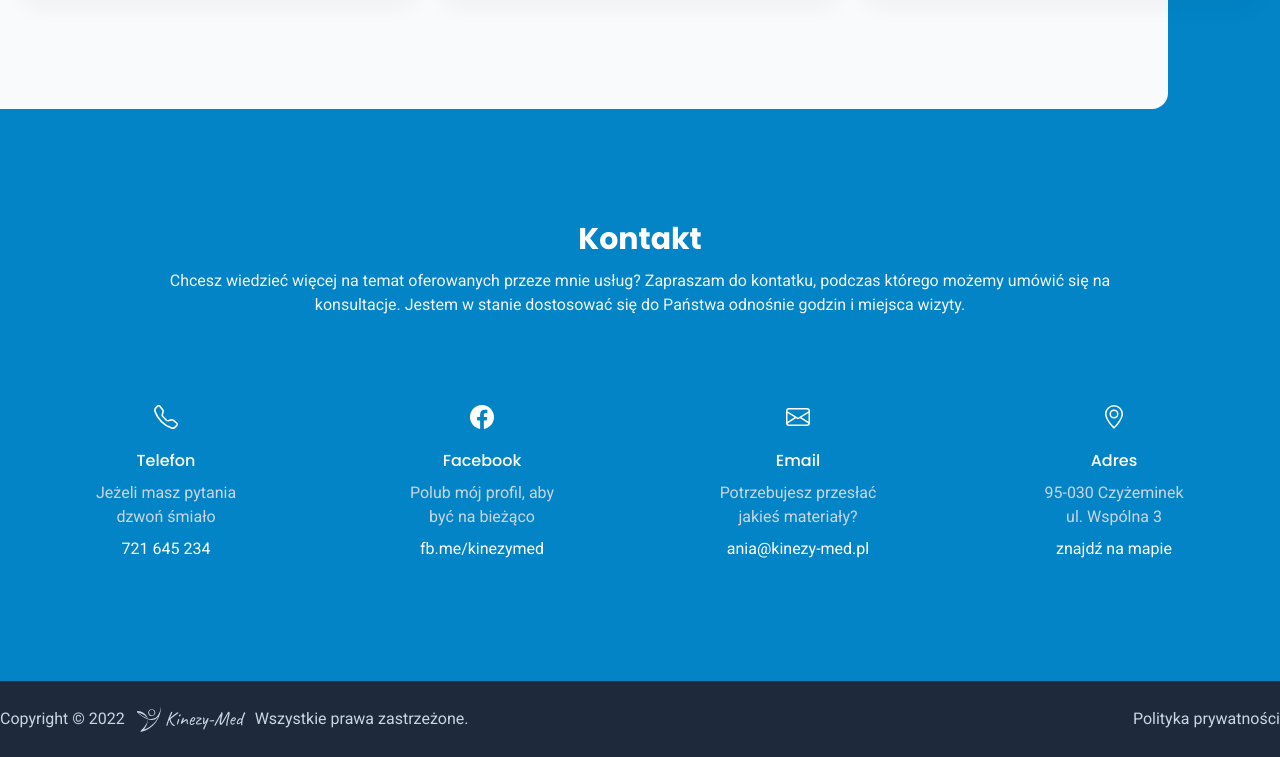
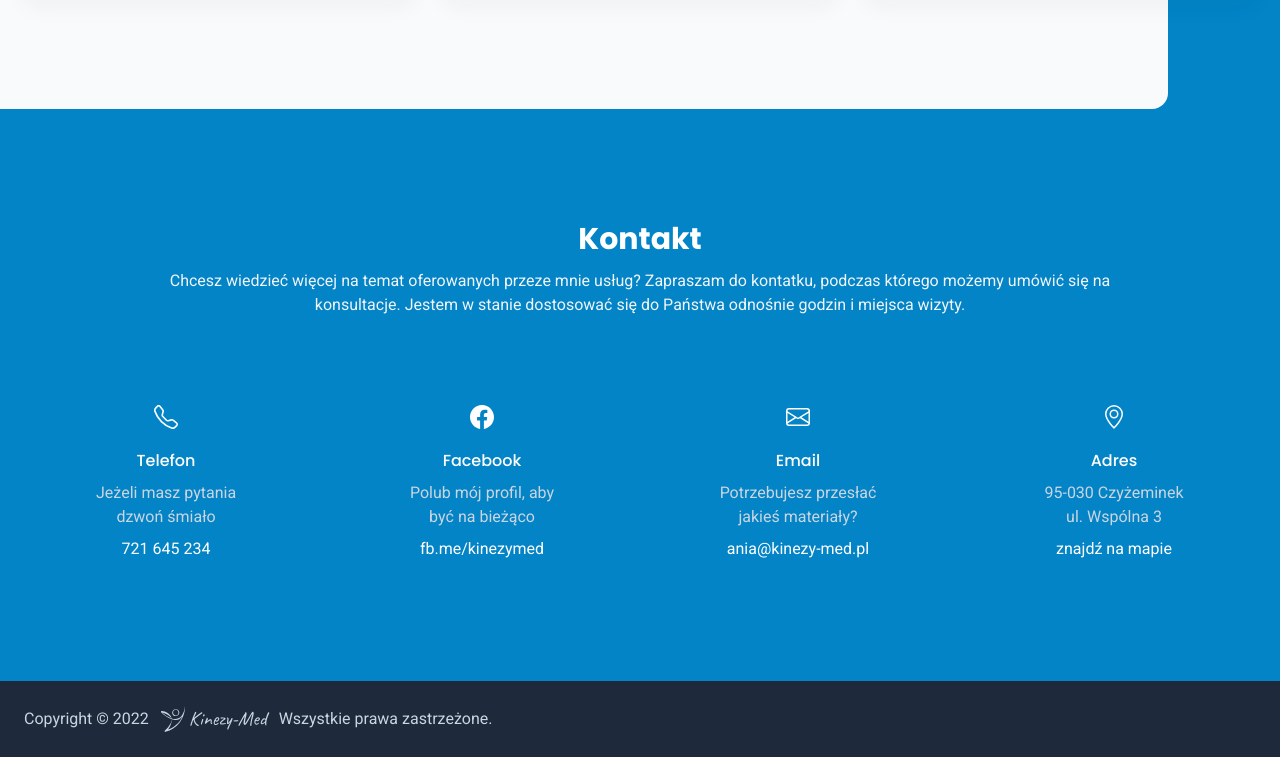
Before and after one commit to cichy380/ania, a website built with Parcel: page src/index.html in a window 1280 px wide. Shown: the part 4865-5622 px from the top of the page. Built offline with nearby package versions, Linux system fonts and the light colour scheme; what a11y-dialog would draw is missing.

Commit message:
add footer rwd

```diff
--- a/src/index.html
+++ b/src/index.html
@@ -671,8 +671,8 @@
 </section>
 
 <footer class="bg-slate-800 text-slate-300 py-6">
-  <div class="container mx-auto flex items-center justify-between">
-    <div class="flex items-center">
+  <div class="container mx-auto px-6 flex items-center justify-between">
+    <div class="flex flex-wrap items-center">
       Copyright &copy; 2022
 
       <svg xmlns="http://www.w3.org/2000/svg" width="24" height="28" viewBox="288 150 103 110" class="mr-1 ml-3">
@@ -684,10 +684,9 @@
 
       <span class="font-handwriting text-xl mr-3">Kinezy-Med</span>
 
-      Wszystkie prawa zastrzeżone.
-    </div>
-    <div>
-      Polityka prywatności
+      <div class="w-full sm:w-auto">
+        Wszystkie prawa zastrzeżone.
+      </div>
     </div>
   </div>
 </footer>
```
